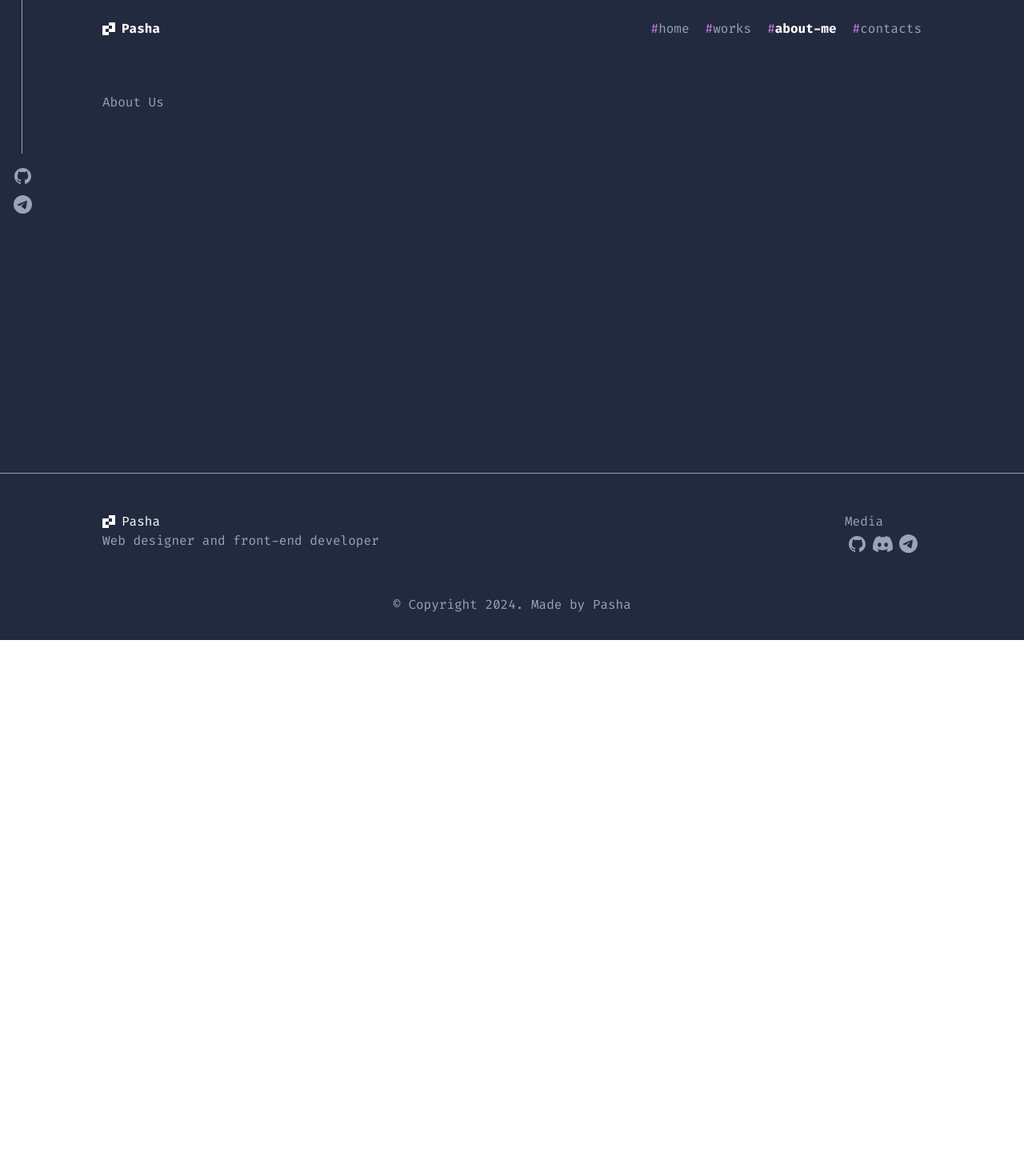
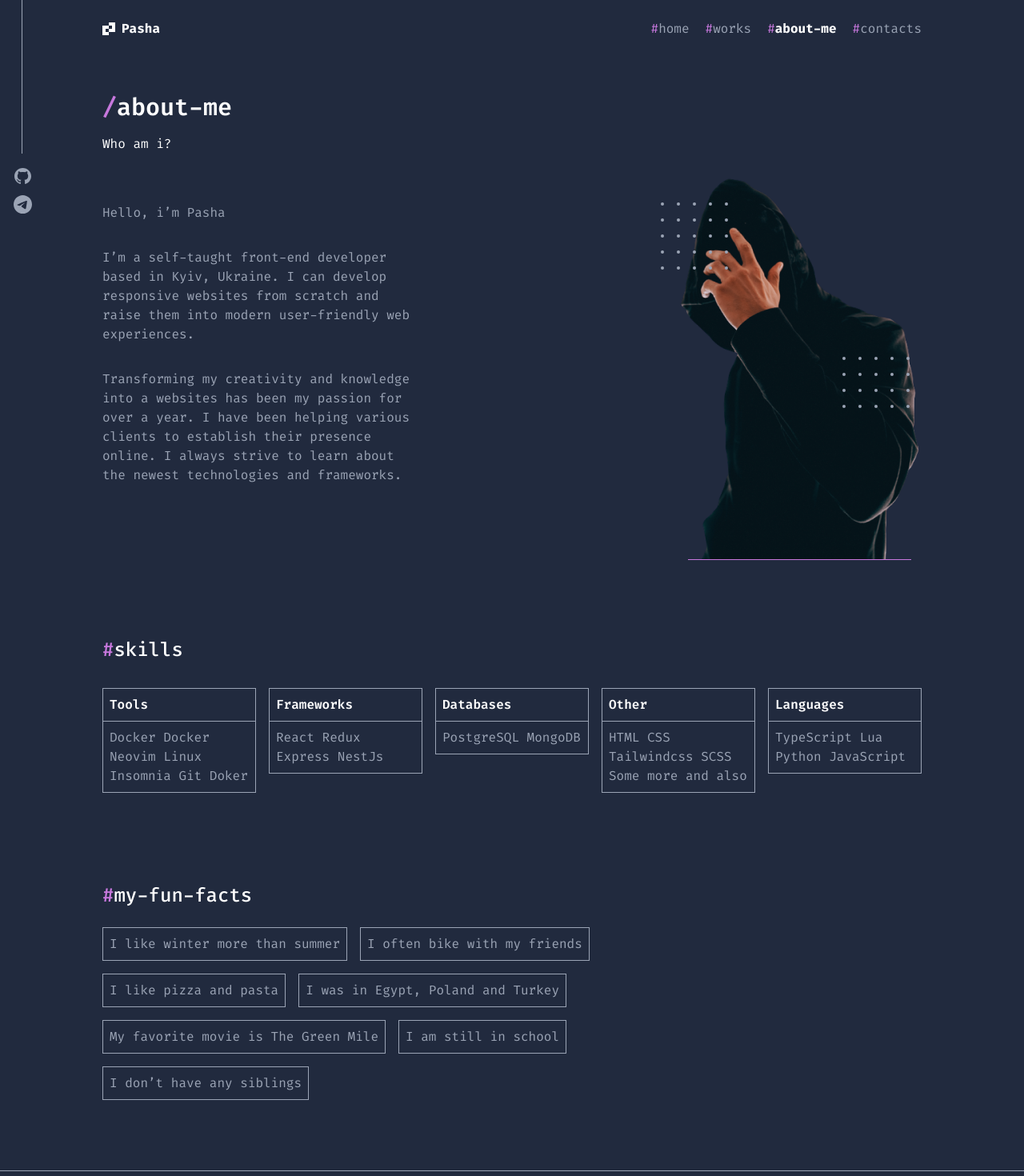
Before and after one commit to Pavel-Horol/portfolio, a React (Vite) app: page /about in a window 1280 px wide. Shown: the top 1470 px of the page at 80% size. Before the commit the page ends 800 px from the top, so only its background shows below. Built offline with nearby package versions, Linux system fonts and the light colour scheme.

Commit message:
about-me page added

```diff
--- a/src/components/SkillLabel.tsx
+++ b/src/components/SkillLabel.tsx
@@ -5,7 +5,7 @@ interface SkillLabelProps {
 
 const SkillLabel = ({name, content}: SkillLabelProps) => {
     return (
-        <div className="max-w-48 border mb-4">
+        <div className="flex-1 max-w-48 border mb-4">
             <h3 className="font-semibold text-white p-2 border-b border-gray">{name}</h3>
             <p className="text-wrap p-2">{content}</p>
         </div>
--- a/src/pages/About.tsx
+++ b/src/pages/About.tsx
@@ -1,10 +1,63 @@
 import {motion, useIsPresent} from "framer-motion";
+import dude from "../assets/aboutMeHuman.png";
+import {Dots} from "../components/Dots.tsx";
+import SkillLabel from "../components/SkillLabel.tsx";
 
 const About = () => {
     const isPresent = useIsPresent()
     return (
-        <div>
-            About Us
+
+        <div className="max-w-2xl lg:max-w-7xl mx-auto">
+            <div>
+                <h2 className="mb-4 text-white font-semibold text-3xl"><span className="text-primary">/</span>about-me</h2>
+                <p className="text-white">Who am i?</p>
+            </div>
+            <div className="mb-24 flex max-md:flex-col flex-row items-center justify-between">
+                <div className="max-w-[400px]">
+                    <h3 className="leading-6 mb-8">Hello, i’m Pasha</h3>
+                    <p className="leading-6 mb-8">I’m a self-taught front-end developer based in Kyiv, Ukraine.
+                        I can develop responsive websites from scratch and raise them into modern user-friendly web
+                        experiences.
+                    </p>
+                    <p className="leading-6 mb-8">
+                        Transforming my creativity and knowledge into a websites has been
+                        my passion for over a year. I have been helping various clients to establish their presence
+                        online. I always strive to learn about the newest technologies and frameworks.
+                    </p>
+                </div>
+                <div className="relative">
+                    <img className="min-w-52" src={dude} alt="dude"/>
+                    <div className="absolute top-[12%] -left-[7%]">
+                        <Dots rows={5} columns={5}/>
+                    </div>
+                    <div className="absolute right-[5%] top-[50%]">
+                        <Dots rows={4} columns={5}/>
+                    </div>
+                    <div className="mx-auto w-11/12 border-b border-primary"></div>
+                </div>
+            </div>
+            <div className="mb-24">
+                <h3 className="font-medium mb-8 text-2xl text-white"><span className="text-primary">#</span>skills</h3>
+                <div className="flex flex-row items-start gap-4">
+                    <SkillLabel name="Tools" content="Docker Docker Neovim Linux Insomnia Git Doker"/>
+                    <SkillLabel name="Frameworks" content="React Redux Express NestJs"/>
+                    <SkillLabel name="Databases" content="PostgreSQL MongoDB"/>
+                    <SkillLabel name="Other" content="HTML CSS Tailwindcss SCSS Some more and also"/>
+                    <SkillLabel name="Languages" content="TypeScript Lua Python JavaScript"/>
+                </div>
+            </div>
+            <div>
+                <h3 className="font-medium mb-6 text-2xl text-white"><span className="text-primary">#</span>my-fun-facts</h3>
+                <div className="flex flex-wrap max-w-[650px] gap-4">
+                    <p className="w-fit border p-2">I like winter more than summer</p>
+                    <p className="w-fit border p-2">I often bike with my friends</p>
+                    <p className="w-fit border p-2">I like pizza and pasta</p>
+                    <p className="w-fit border p-2">I was in Egypt, Poland and Turkey</p>
+                    <p className="w-fit border p-2">My favorite movie is The Green Mile</p>
+                    <p className="w-fit border p-2">I am still in school</p>
+                    <p className="w-fit border p-2">I don’t have any siblings</p>
+                </div>
+            </div>
             <motion.div
                 initial={{x: "-100%"}}
                 animate={{x: "100%", transition: {duration: 1, ease: "circOut"}}}
--- a/src/sections/AboutMeSection.tsx
+++ b/src/sections/AboutMeSection.tsx
@@ -2,27 +2,33 @@ import dude from '../assets/aboutMeHuman.png'
 import SectionDivide from "../components/SectionDivide.tsx";
 import {Link} from "react-router-dom";
 import {Dots} from "../components/Dots.tsx";
+import {FC} from "react";
 
-const AboutMeSection = () => {
+interface AboutMeSectionProps {
+    showBtn?: boolean
+}
+
+const AboutMeSection:FC<AboutMeSectionProps> = ({showBtn = true}) => {
     return (
         <>
                 <div className="">
                     <SectionDivide sectionName={"about-me"}/>
-                    <div className="flex flex-row items-center justify-between">
-                        <div className=" max-w-[400px]">
+                    <div className="flex max-md:flex-col flex-row items-center justify-between">
+                        <div className="max-w-[400px]">
                             <h3 className="leading-6 mb-8">Hello, i’m Pasha</h3>
                             <p className="leading-6 mb-8">I’m a self-taught front-end developer based in Kyiv, Ukraine.
-                                I
-                                can develop responsive websites from scratch and raise them into modern user-friendly
-                                web
-                                experiences.</p>
-                            <p className="leading-6 mb-8">Transforming my creativity and knowledge into a websites has
-                                been
-                                my passion for over a year. I have been helping various clients to establish their
-                                presence
-                                online. I always strive to learn about the newest technologies and frameworks.</p>
-                            <button className="btn-primary font-medium py-2 px-4"><Link
-                                to={"/about"}>{"Read more ->"}</Link></button>
+                                I can develop responsive websites from scratch and raise them into modern user-friendly web experiences.
+                            </p>
+                            <p className="leading-6 mb-8">
+                                Transforming my creativity and knowledge into a websites has been
+                                my passion for over a year. I have been helping various clients to establish their presence
+                                online. I always strive to learn about the newest technologies and frameworks.
+                            </p>
+                            {showBtn &&
+                                <button className="btn-primary  font-medium py-2 px-4">
+                                    <Link to={"/about"}>{"Read more ->"}</Link>
+                                </button>
+                            }
                         </div>
                         <div className="relative">
                             <img className="min-w-52" src={dude} alt="dude"/>
```
